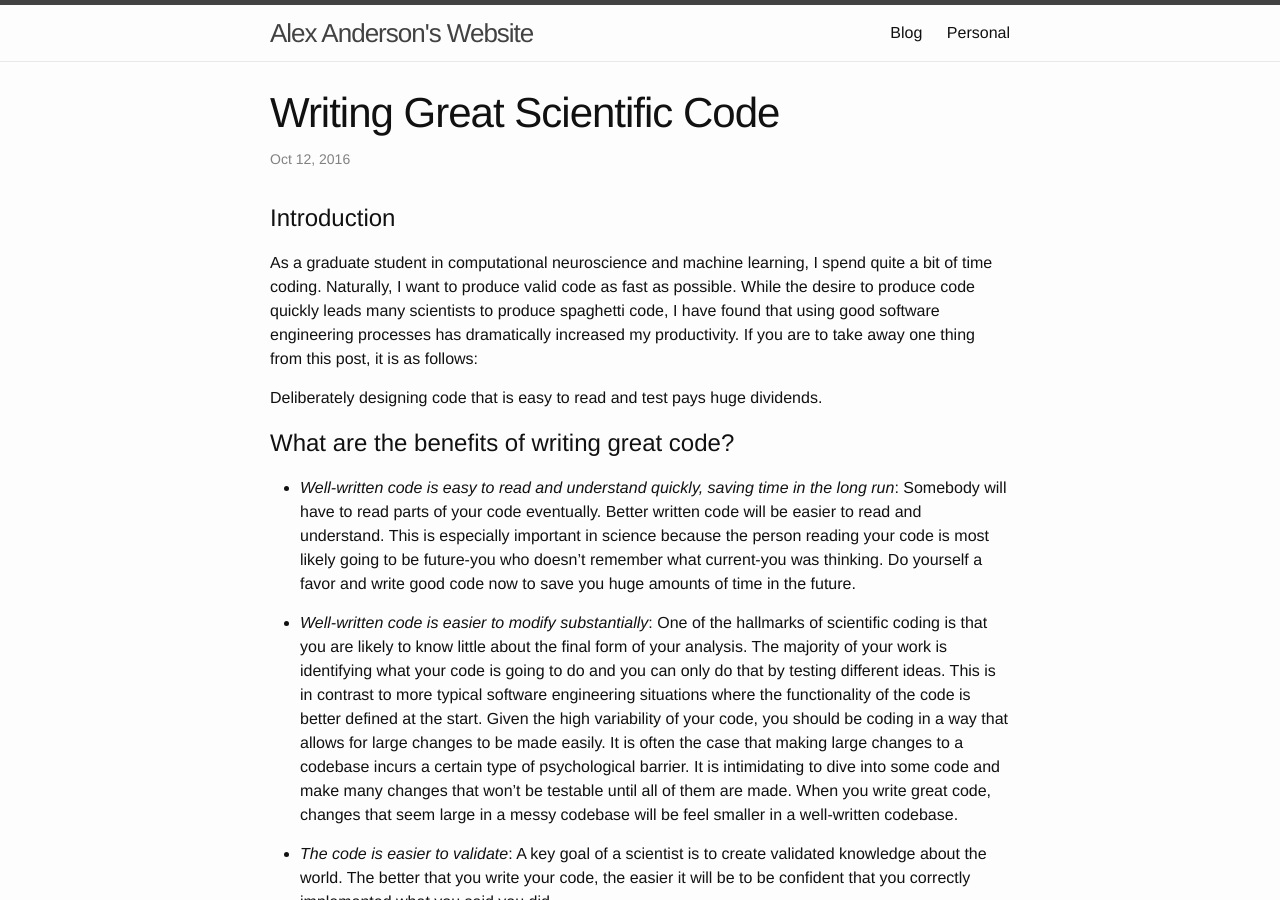
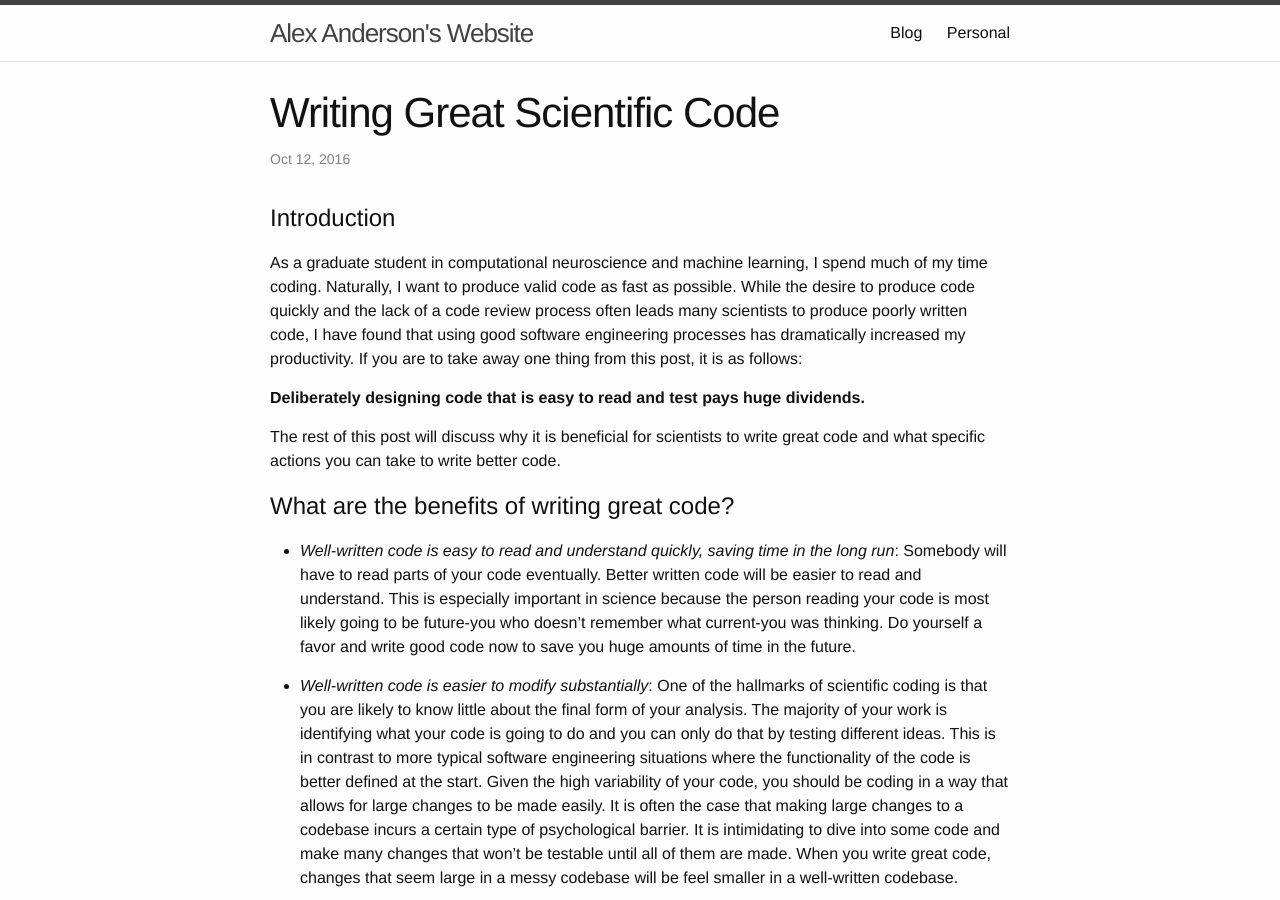
Before and after one commit to alexanderganderson/alexanderganderson.github.io, a Jekyll site: the page built from _posts/2016-10-12-coding_tips.markdown, in a window 1280 px wide and 900 px high. Built offline with Jekyll 4.4.1, drawn with Linux system fonts in a browser that asks for light colours.

Commit message:
cleaned up introduction

```diff
--- a/_posts/2016-10-12-coding_tips.markdown
+++ b/_posts/2016-10-12-coding_tips.markdown
@@ -6,14 +6,20 @@ categories: code
 ---
 
 # Introduction
-As a graduate student in computational neuroscience and machine
-learning, I spend quite a bit of time coding. Naturally, I want to produce
-valid code as fast as possible. While the desire to produce code quickly leads
-many scientists to produce spaghetti code, I have found that using good
-software engineering processes has dramatically increased my productivity. If
-you are to take away one thing from this post, it is as follows:
 
-Deliberately designing code that is easy to read and test pays huge dividends.
+As a graduate student in computational neuroscience and machine learning, I
+spend much of my time coding. Naturally, I want to produce valid code as fast
+as possible. While the desire to produce code quickly and the lack of a code
+review process often leads many scientists to produce poorly written code, I
+have found that using good software engineering processes has dramatically
+increased my productivity. If you are to take away one thing from this post, it
+is as follows:
+
+**Deliberately designing code that is easy to read and test pays huge
+dividends.**
+
+The rest of this post will discuss why it is beneficial for scientists to write
+great code and what specific actions you can take to write better code.
 
 # What are the benefits of writing great code?
 
```
